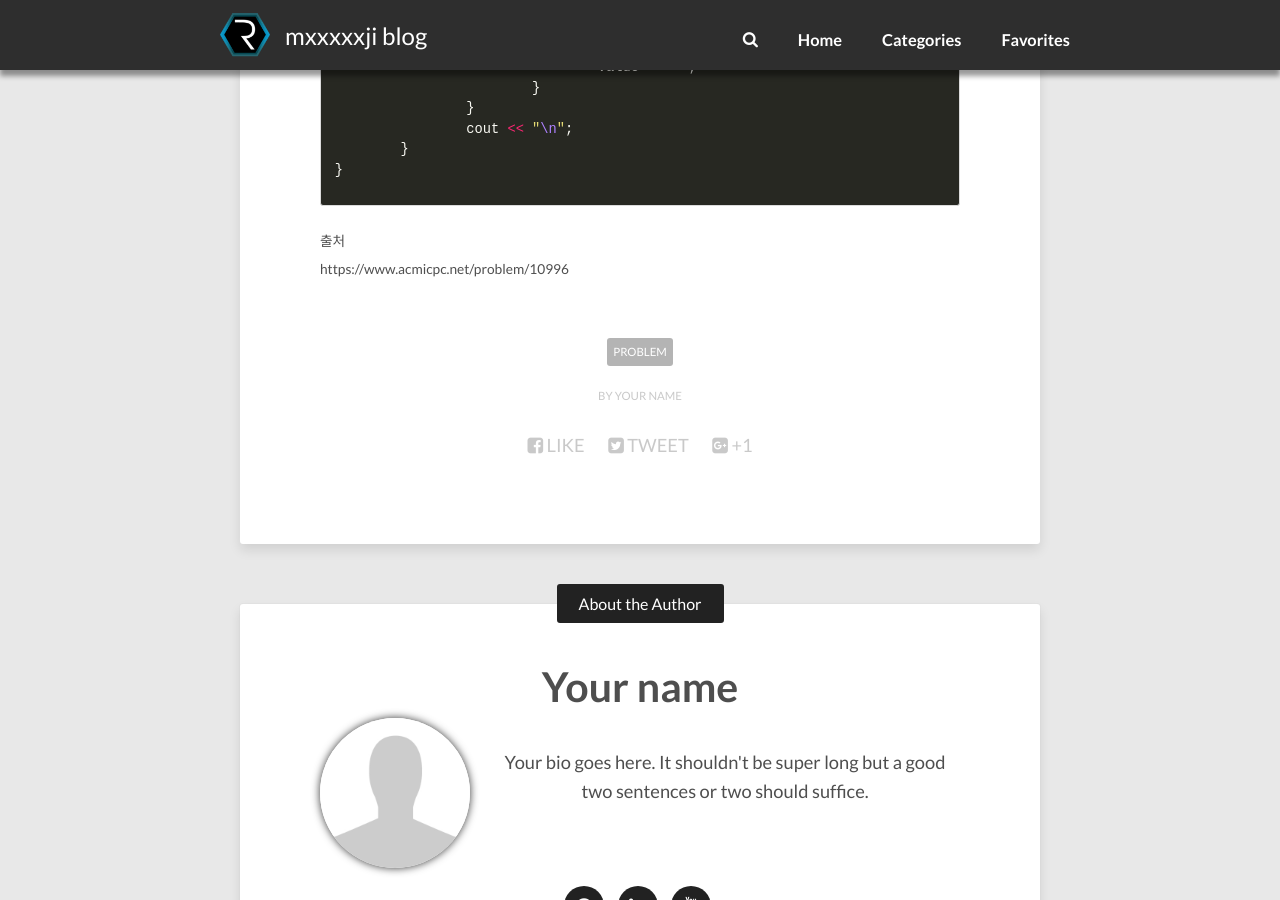
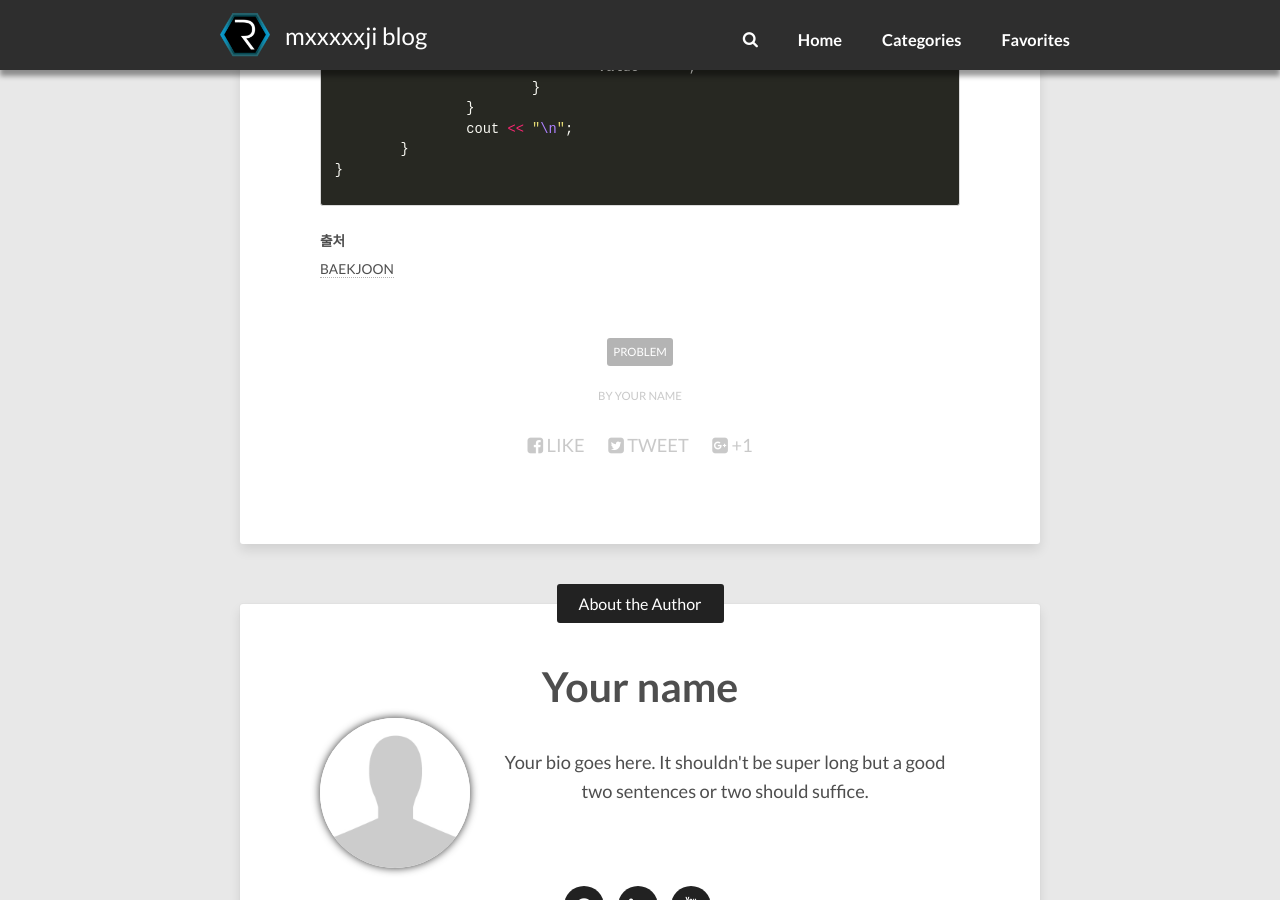
Before and after one commit to mxxxxxji/Mxxxxxji.github.io, a Jekyll site: the page built from _posts/2020-03-28-Problem-1.star-post.md, in a window 1280 px wide and 900 px high, scrolled down 915 px. Built offline with Jekyll 4.4.1, drawn with Linux system fonts in a browser that asks for light colours; nearby versions of some CDN libraries; comment, search, counter and statistics services are not loaded.

Commit message:
Update 2020-03-28-Problem-1.star-post.md

```diff
--- a/_posts/2020-03-28-Problem-1.star-post.md
+++ b/_posts/2020-03-28-Problem-1.star-post.md
@@ -35,6 +35,5 @@ int main()
 }
 {% endhighlight %}
 
-
-출처
-https://www.acmicpc.net/problem/10996
+**출처**<br/>
+[BAEKJOON](http://tcpschool.com/cpp/)
```
